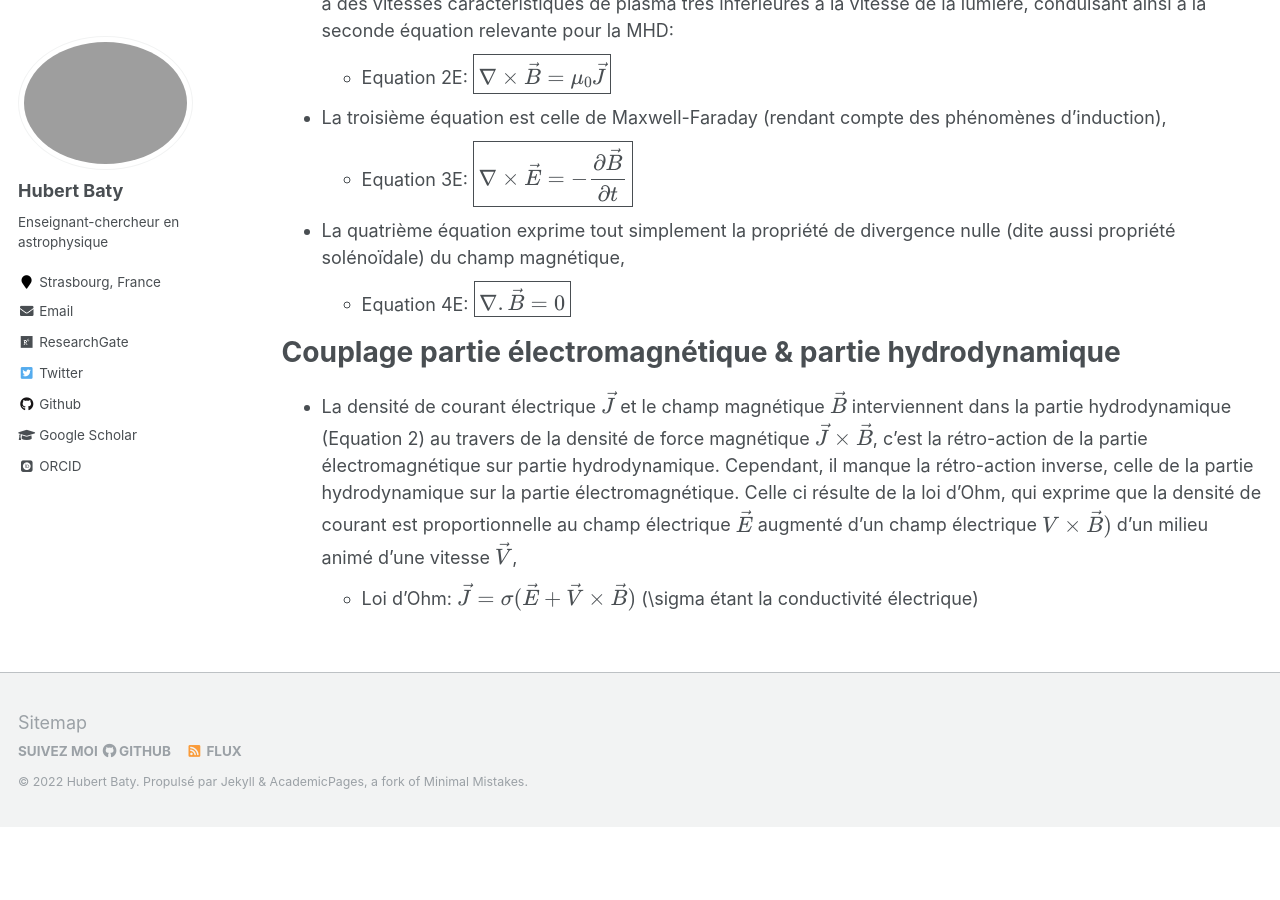
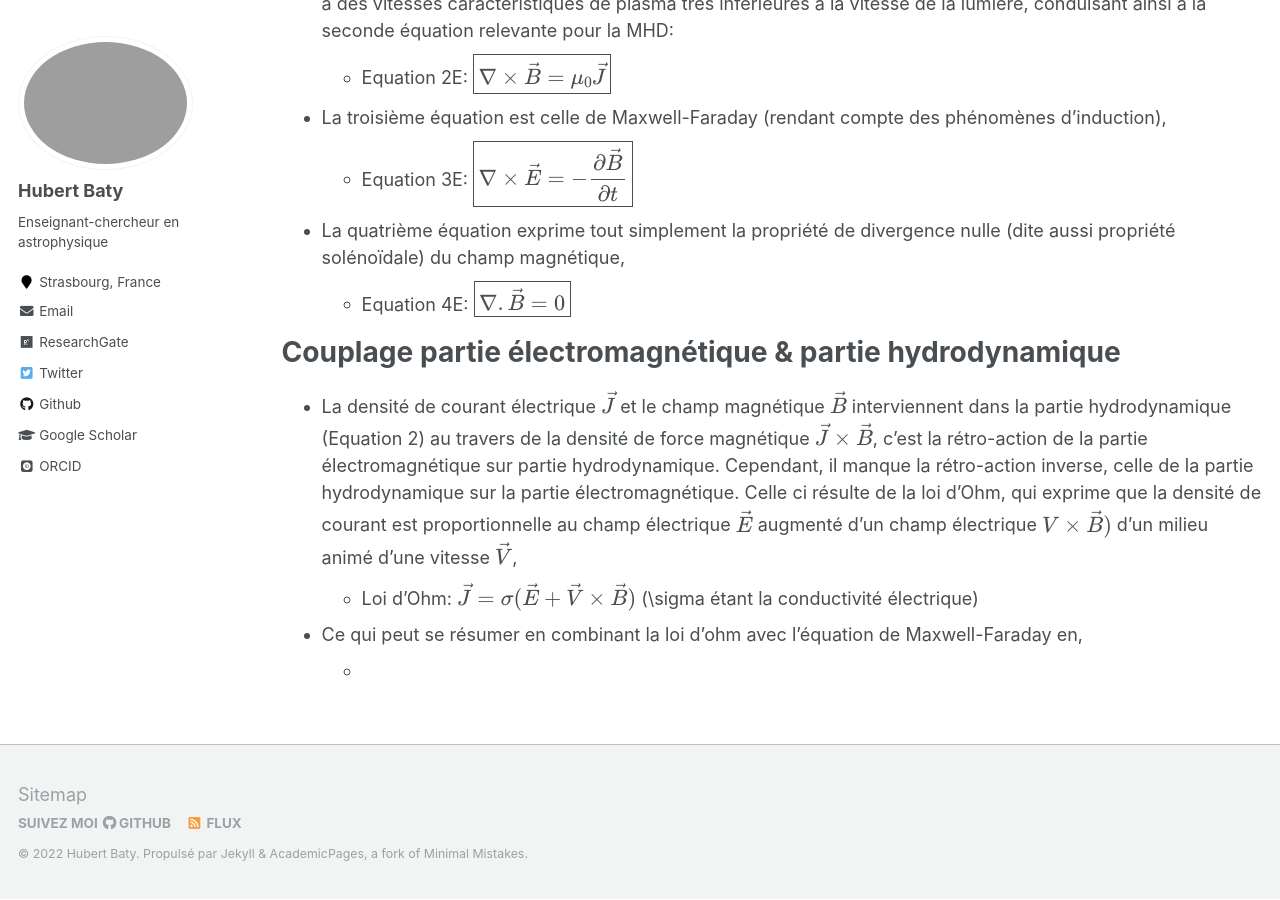
Before and after one commit to hubertbaty/hubertbaty.github.io, a Jekyll site: the page built from _pages/MHD.md, in a window 1280 px wide and 900 px high, scrolled down 2208 px. Built offline with Jekyll 4.4.1, drawn with Linux system fonts in a browser that asks for light colours; some web fonts are replaced; formulas are drawn with MathJax 3; before the commit the page ends 3036 px from its top, so only the background shows below that.

Commit message:
Update MHD.md

```diff
--- a/_pages/MHD.md
+++ b/_pages/MHD.md
@@ -50,3 +50,6 @@ Couplage partie électromagnétique & partie hydrodynamique
 ======
 * La densité de courant électrique $\vec J$ et le champ magnétique $\vec B$ interviennent dans la partie hydrodynamique (Equation 2) au travers de la densité de force magnétique $\vec J \times \vec B$, c'est la rétro-action de la partie électromagnétique sur partie hydrodynamique. Cependant, il manque la rétro-action inverse, celle de la partie hydrodynamique sur la partie électromagnétique. Celle ci résulte de la loi d'Ohm, qui exprime que la densité de courant est proportionnelle au champ électrique $\vec E$ augmenté d'un champ électrique $V \times \vec B)$ d'un milieu animé d'une vitesse $\vec V$,
   * Loi d'Ohm: $\vec J = \sigma (\vec E + \vec V \times \vec B) $ (\sigma étant la conductivité électrique)
+
+* Ce qui peut se résumer en combinant la loi d'ohm avec l'équation de Maxwell-Faraday en,
+  *
```
